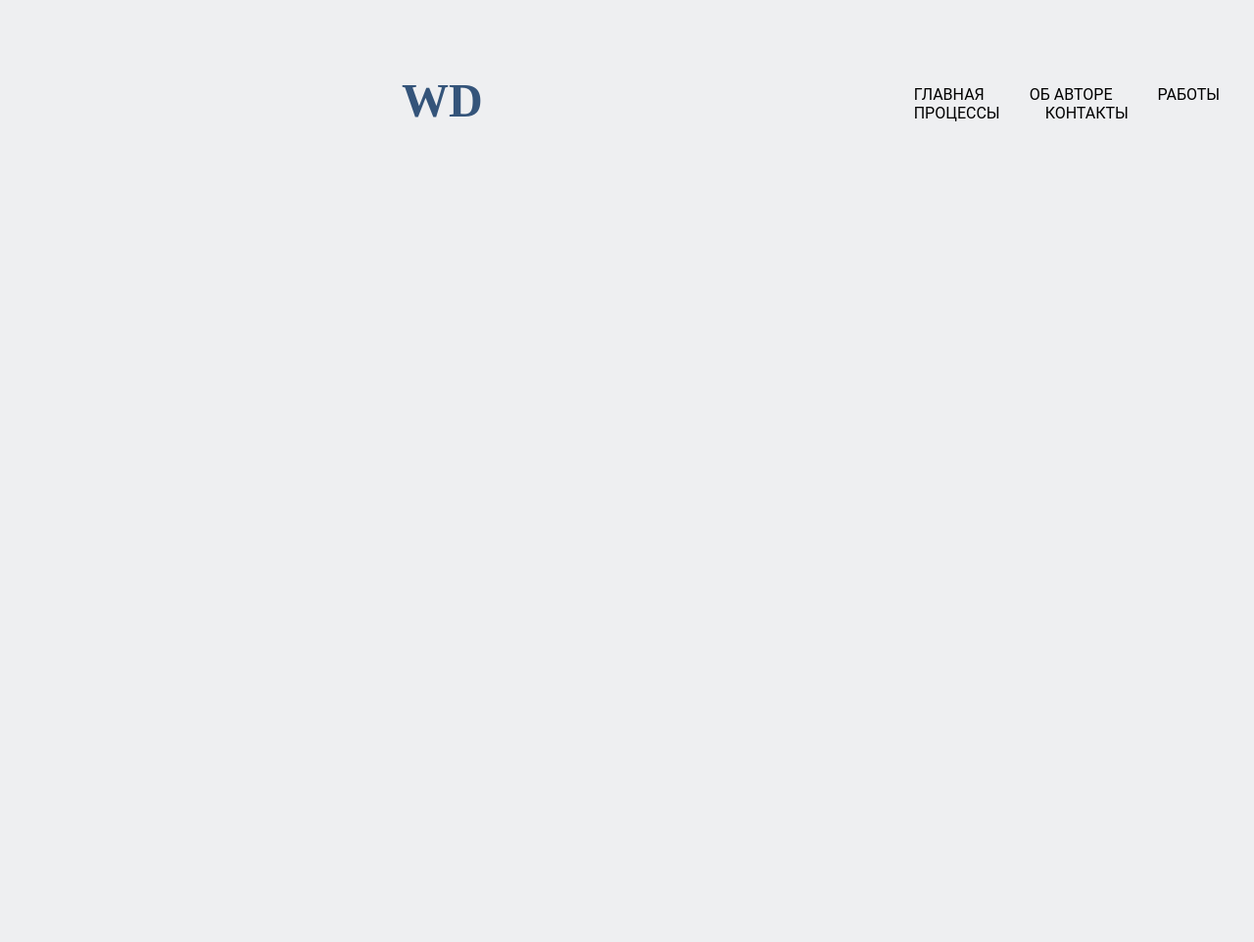
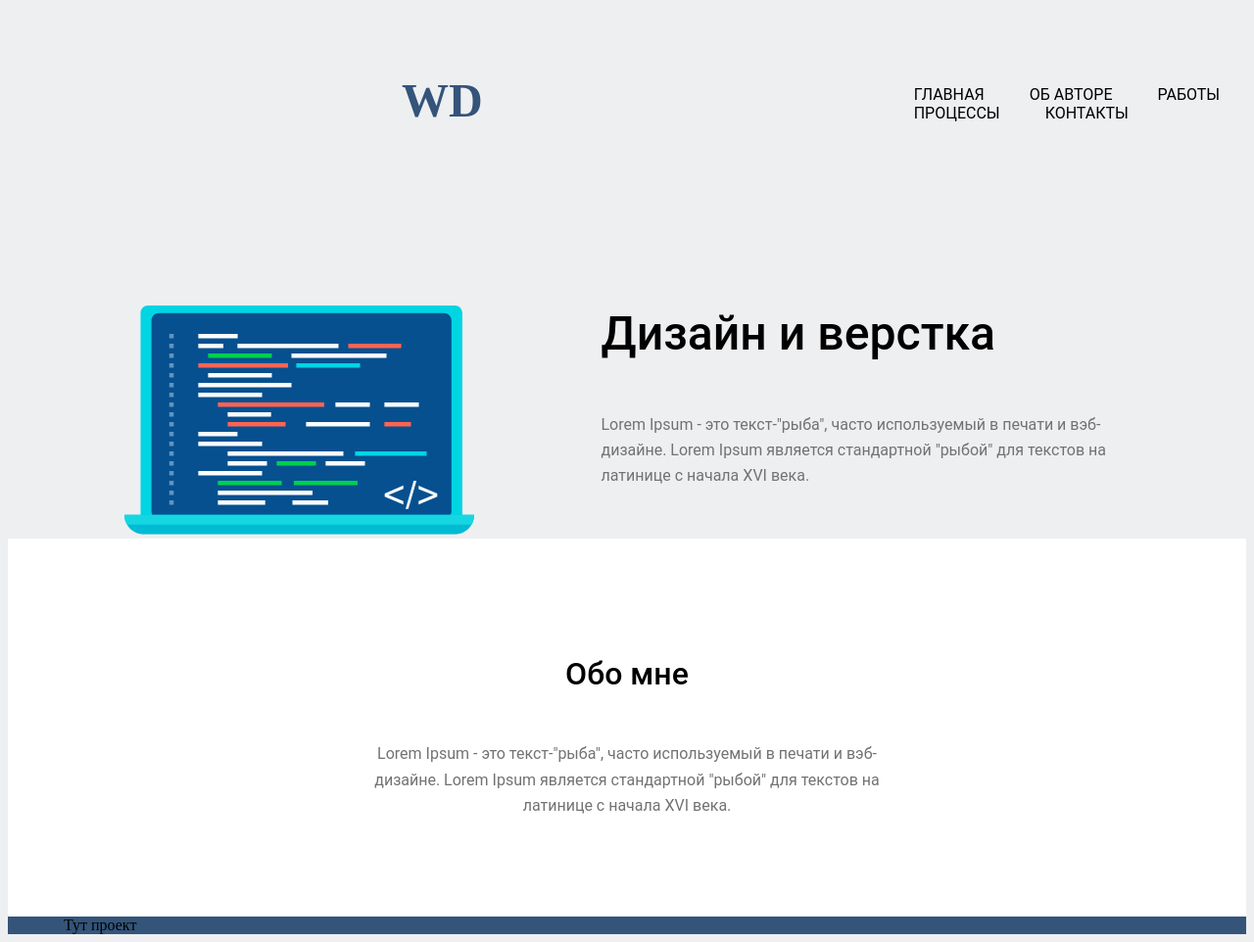
Before and after one commit to AlexPrudius/resume, a plain HTML site: page index.html in a window 1280 px wide. Shown: the whole page at 98% size. Before the commit the page ends 800 px from the top, so only its background shows below. Drawn offline with Linux system fonts and the light colour scheme; a web font is replaced by a local one.

Commit message:
Added sections about and intro

```diff
--- a/index.html
+++ b/index.html
@@ -17,13 +17,52 @@
                 <a>ПРОЦЕССЫ</a>
                 <a>КОНТАКТЫ</a>
             </div>
-
-
-
         </header>
 
         <main>
+            <section class="intro">
+                <div class="intro_left">
+                    <img src="intro_logo.svg" alt="Computer" class="intro_img">
 
+                </div>
+                <div class="intro_right">
+                    <h1 class="intro_title">
+                        Дизайн и верстка
+                    </h1>
+                    <p class="intro_text">
+                        Lorem Ipsum - это текст-"рыба", часто используемый в печати и вэб-дизайне. Lorem Ipsum является стандартной "рыбой" для текстов на латинице с начала XVI века.
+                    </p>
+
+                </div>
+            </section>
+
+            <section class="about">
+                <div class="wrapper">
+                    <div class="about_wrapper">
+                        <div class="about_block">
+                            <h2 class="about_title">
+                                Обо мне
+                            </h2>
+
+                            <p class="about_text">
+                                Lorem Ipsum - это текст-"рыба", часто используемый в печати и вэб-дизайне. Lorem Ipsum является стандартной "рыбой" для текстов на латинице с начала XVI века.
+                            </p>
+                        </div>
+                    </div>
+                </div>
+            </section>
+
+            <section class="projects">
+                <div class="wrapper">
+                    <div class="projects_wrapper">
+                        <div class="projects_block">
+                            Тут проект
+                        </div>
+                    </div>
+
+                </div>
+
+            </section>
         </main>
     </body>
 </html>
--- a/style.css
+++ b/style.css
@@ -41,3 +41,95 @@ body{
 .header_menu a{
     margin-left:  42px;
 }
+
+.intro{
+    display: flex;
+    padding-top: 100px;
+    justify-content: center;
+}
+
+.intro_left{
+    padding-top: 50px;
+    width: 357px;
+}
+
+.intro_right{
+    width: 540px;
+    height: 67px;
+    margin-left: 130px;
+    margin-bottom: 271;
+}
+
+.intro_title{
+    color: #000;
+    font-family: Roboto;
+    font-size: 48px;
+    font-style: normal;
+    font-weight: 500;
+    line-height: 164.063%; /* 78.75px */
+}
+
+.intro_text{
+    color: #727272;
+    font-family: Roboto;
+    font-size: 16px;
+    font-style: normal;
+    font-weight: 400;
+    line-height: 164.063%; /* 26.25px */
+}
+
+.about{
+    background: white;
+}
+
+.wrapper{
+    margin: 0 auto;
+    max-width: 1150px;
+}
+
+.about_wrapper{
+    display: flex;
+    justify-content: center;
+}
+
+.about_block{
+    text-align: center;
+    width: 540px;
+
+}
+
+.about_title{
+    color: #000;
+    text-align: center;
+    font-family: Roboto;
+    font-size: 32px;
+    font-style: normal;
+    font-weight: 500;
+    line-height: normal;
+    margin-top: 119px;
+    margin-bottom: 50px;
+}
+
+.about_text{
+    color: #727272;
+    text-align: center;
+    font-family: Roboto;
+    font-size: 16px;
+    font-style: normal;
+    font-weight: 400;
+    line-height: 164.063%; /* 26.25px */
+    margin-bottom: 100px;
+}
+
+.projects{
+    background: #34547A;
+}
+
+.projects_wrapper{
+    justify-content: center;
+}
+
+.project_block{
+    padding-bottom: 100px;
+    padding-top: 100px;
+}
```
Also changed, not shown: intro_logo.svg (added), numbers_item.svg (added).
